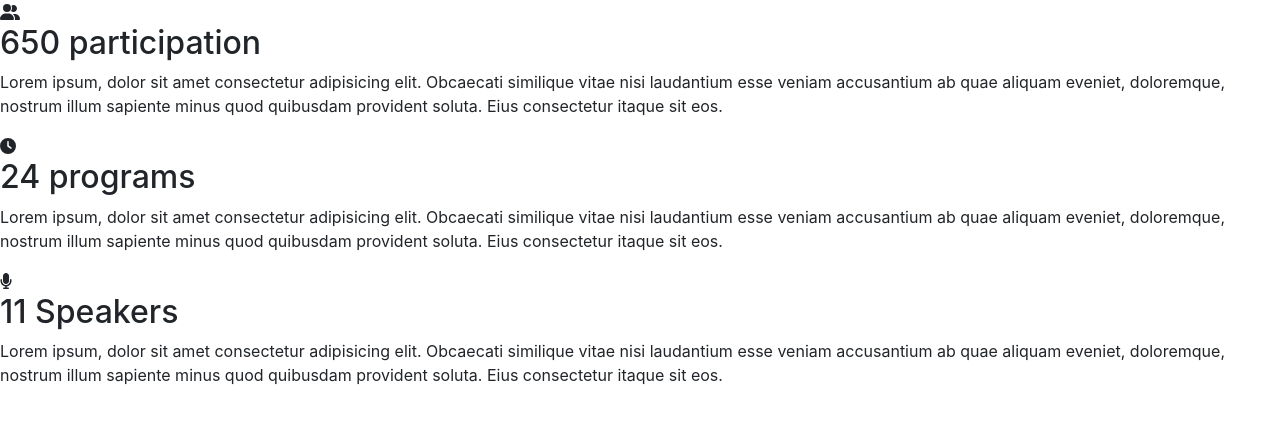
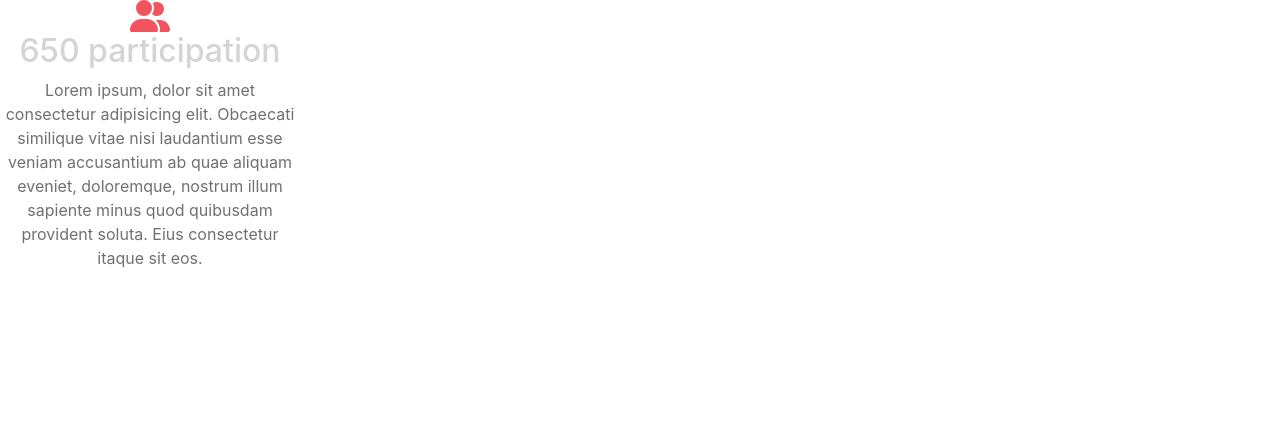
Before and after one commit to Abdullah2000Habib/React_Project02, a React (Create React App) app: page / in a window 1280 px wide. Shown: the top 422 px of the page. Built offline with nearby package versions, Linux system fonts and the light colour scheme.

Commit message:
video 10- Styled Component

```diff
--- a/src/App.js
+++ b/src/App.js
@@ -4,29 +4,27 @@
 
 function App() {
   return (
-    <>
-      <Overview icon={icons.faUserGroup} title="650 participation">
-        Lorem ipsum, dolor sit amet consectetur adipisicing elit. Obcaecati
-        similique vitae nisi laudantium esse veniam accusantium ab quae aliquam
-        eveniet, doloremque, nostrum illum sapiente minus quod quibusdam
-        provident soluta. Eius consectetur itaque sit eos.
-      </Overview>
-
-      <Overview icon={icons.faClock} title="24 programs">
-        Lorem ipsum, dolor sit amet consectetur adipisicing elit. Obcaecati
-        similique vitae nisi laudantium esse veniam accusantium ab quae aliquam
-        eveniet, doloremque, nostrum illum sapiente minus quod quibusdam
-        provident soluta. Eius consectetur itaque sit eos.
-      </Overview>
-
-      <Overview icon={icons.faMicrophone} title="11 Speakers">
-        Lorem ipsum, dolor sit amet consectetur adipisicing elit. Obcaecati
-        similique vitae nisi laudantium esse veniam accusantium ab quae aliquam
-        eveniet, doloremque, nostrum illum sapiente minus quod quibusdam
-        provident soluta. Eius consectetur itaque sit eos.
-      </Overview>
-    </>
+    <Overview icon={icons.faUserGroup} title="650 participation">
+      Lorem ipsum, dolor sit amet consectetur adipisicing elit. Obcaecati
+      similique vitae nisi laudantium esse veniam accusantium ab quae aliquam
+      eveniet, doloremque, nostrum illum sapiente minus quod quibusdam provident
+      soluta. Eius consectetur itaque sit eos.
+    </Overview>
   )
 }
 
 export default App
+
+// <Overview icon={icons.faClock} title="24 programs">
+//       Lorem ipsum, dolor sit amet consectetur adipisicing elit. Obcaecati
+//       similique vitae nisi laudantium esse veniam accusantium ab quae aliquam
+//       eveniet, doloremque, nostrum illum sapiente minus quod quibusdam
+//       provident soluta. Eius consectetur itaque sit eos.
+//     </Overview>
+
+//     <Overview icon={icons.faMicrophone} title="11 Speakers">
+//       Lorem ipsum, dolor sit amet consectetur adipisicing elit. Obcaecati
+//       similique vitae nisi laudantium esse veniam accusantium ab quae aliquam
+//       venite, doloremque, nostrum illum sapiente minus quod quibusdam
+//       provident soluta. Eius consectetur itaque sit eos.
+//     </Overview>
--- a/src/design-system/components/Overview/Overview.jsx
+++ b/src/design-system/components/Overview/Overview.jsx
@@ -1,13 +1,13 @@
 import { FontAwesomeIcon } from '@fortawesome/react-fontawesome'
+import { Description, OverviewWrapper, Title } from './Styles.jsx'
 export default function Overview({ icon, title, children }) {
   return (
-    <>
+    <OverviewWrapper>
       <div>
-        {' '}
-        <FontAwesomeIcon icon={icon} />
+        <FontAwesomeIcon color="#f2545f" size="2xl" icon={icon} />
       </div>
-      <h2>{title}</h2>
-      <p>{children}</p>
-    </>
+      <Title>{title}</Title>
+      <Description>{children}</Description>
+    </OverviewWrapper>
   )
 }
--- /dev/null
+++ b/src/design-system/components/Overview/Styles.jsx
@@ -0,0 +1,16 @@
+import styled from 'styled-components'
+
+export const OverviewWrapper = styled('div')`
+  label: OverviewWrapper;
+  width: 300px;
+  text-align: center;
+`
+
+export const Title = styled('h2')`
+  label: Title;
+  color: #d4d4d4;
+`
+export const Description = styled('p')`
+  label: Description;
+  color: #707070;
+`
```
